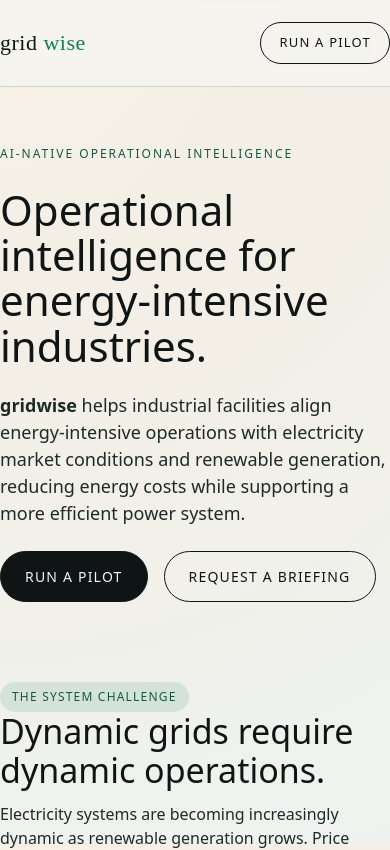
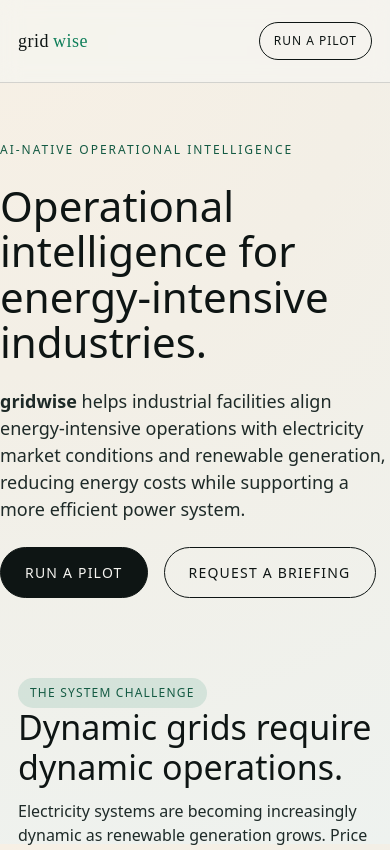
Before and after one commit to koyemii/gridwisewebsite, a Next.js app: page / in a window 390 px wide. Shown: the top 850 px of the page. Built offline with nearby package versions, Linux system fonts and the light colour scheme.

Commit message:
Fix iPhone left margin and mobile header overflow

```diff
--- a/app/globals.css
+++ b/app/globals.css
@@ -30,6 +30,7 @@
   color: var(--ink);
   font-family: var(--font-body, "Avenir Next"), system-ui, -apple-system, "Segoe UI", sans-serif;
   line-height: 1.5;
+  overflow-x: hidden;
 }
 
 a {
@@ -44,7 +45,8 @@
 .container {
   max-width: var(--max);
   margin: 0 auto;
-  padding: 0 28px;
+  padding-left: calc(28px + env(safe-area-inset-left));
+  padding-right: calc(28px + env(safe-area-inset-right));
 }
 
 .header {
@@ -283,6 +285,26 @@
 }
 
 @media (max-width: 760px) {
+  .container {
+    padding-left: calc(18px + env(safe-area-inset-left));
+    padding-right: calc(18px + env(safe-area-inset-right));
+  }
+
+  .nav {
+    gap: 12px;
+  }
+
+  .logo {
+    font-size: 18px;
+    gap: 4px;
+  }
+
+  .cta {
+    padding: 9px 14px;
+    font-size: 12px;
+    letter-spacing: 1px;
+  }
+
   .nav-links {
     display: none;
   }
```
